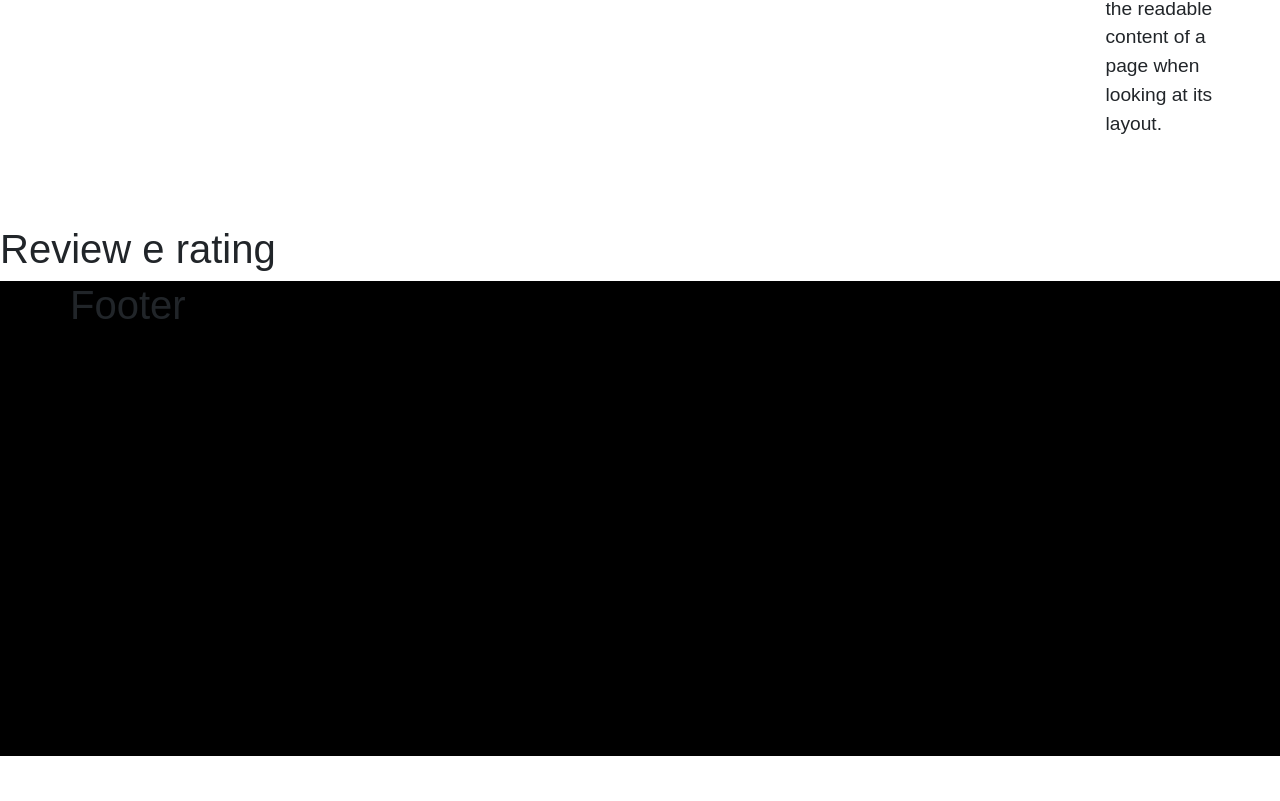
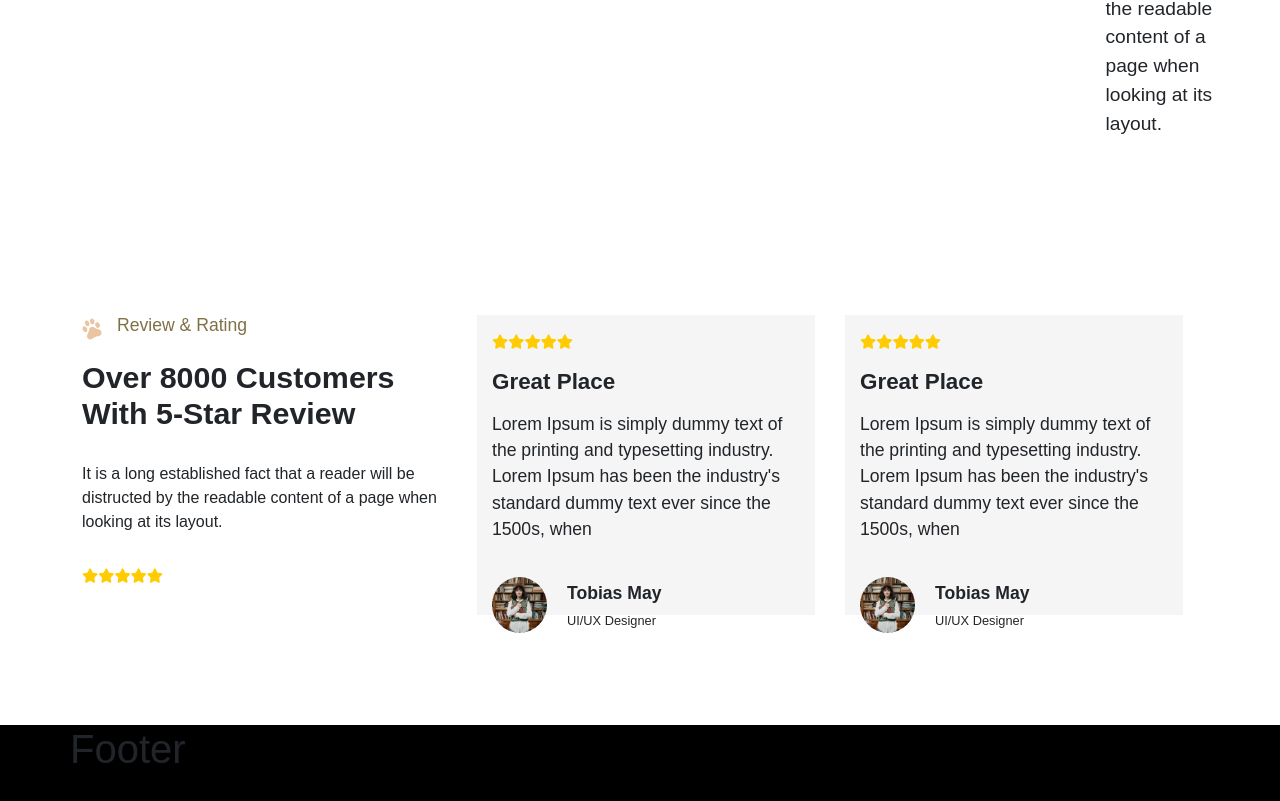
Before and after one commit to MarcoMazzilli/proj-html-vuejs, a Vue app: page / in a window 1280 px wide. Shown: the part 2826-3627 px from the top of the page. Before the commit the page ends 3582 px from the top, so only its background shows below. Built offline with nearby package versions, Linux system fonts and the light colour scheme; a small style sheet from the web is missing.

Commit message:
[Add] Review e rating section

```diff
--- a/src/components/MicroComponents/main-section/Review-e-rating.vue
+++ b/src/components/MicroComponents/main-section/Review-e-rating.vue
@@ -1,15 +1,186 @@
 <script>
+import { reviewRating } from '../../../data/dbMainSection';
 export default {
-
+    data(){
+      return{
+        reviewRating
+      }
+    },
+    methods:{
+      getImage(img){
+        return new URL(img, import.meta.url).href;
+      }
+    }
 }
 
 </script>
 
 <template>
-  <h1>Review e rating</h1>
+  <section class="review-rating">
+    <div class="container">
+      <div class="row">
+
+        <div class="col col-4 left">
+
+          <div class="section-name">
+            <img src="../../../assets/main-img/chooseUsSection-img/dog-icon.png" alt="dog icon">
+            <h5>Review & Rating</h5>
+          </div>
+
+          <div class="section-description">
+            <h2>{{ reviewRating.sectionTitle}}</h2>
+            <p>{{ reviewRating.sectionDescription }}</p>
+          </div>
+
+          <div class="stars">
+            <i
+            v-for="star in reviewRating.sectionRating"
+            :key="star"
+            class="fa-solid fa-star"></i>
+          </div>
+
+
+
+        </div>
+
+        <div class="col col-8 right">
+
+          <div class="mm-card" v-for="(card,id) in reviewRating.cards" :key="id">
+
+            <div class="stars">
+              <i v-for="rate in card.rating" :key="rate" class="fa-solid fa-star"></i>
+            </div>
+
+            <div class="card-description">
+              <h6>{{ card.title }}</h6>
+              <p>{{ card.description }}</p>
+            </div>
+
+            <div class="card-user-information">
+              <div class="img-container">
+                <img :src="getImage(`../../../assets/main-img/review-rating-img/${card.userAvatar}.png`)" alt="Avatar">
+              </div>
+
+              <div class="description-container">
+                <span class="name">{{ card.userName }}</span>
+                <span class="job">{{ card.userJob }}</span>
+              </div>
+
+            </div>
+
+          </div>
+
+        </div>
+
+      </div>
+    </div>
+
+  </section>
 </template>
 
 <style lang="scss" scoped>
 @import '../../../scss/general/variables';
 
+.stars{
+  i{
+    font-size: .9rem;
+    color: $ratingStars;
+  }
+}
+
+.review-rating{
+  min-height: 500px;
+  padding-top: 90px;
+
+  .container{
+    .row{
+      margin: 0;
+
+      .col.left{
+
+        .section-name{
+          display: flex;
+          gap: 15px;
+          align-items: center;
+          margin-bottom: 15px;
+
+          img{
+            width: 20px;
+          }
+          h5{
+            font-size: 1.1rem;
+            font-weight: 500;
+            color: $brandSecondary ;
+          }
+        }
+        .section-description{
+          h2{
+            font-size: 1.9rem;
+            font-weight: 600;
+            margin-bottom: 30px;
+          }
+          p{
+            margin-bottom: 30px;
+          }
+        }
+
+      }
+      .col.right{
+        display: flex;
+
+        .mm-card{
+          width: 350px;
+          height: 300px;
+          background-color: $backgroundSecondary;
+          margin: 0 15px;
+          padding: 15px;
+
+          .stars{
+            margin-bottom: 15px;
+          }
+
+          .card-description{
+            margin-bottom: 30px;
+            h6{
+              font-size: 1.4rem;
+              font-weight: 600;
+              margin-bottom: 15px;
+            }
+            p{
+              font-size: 1.1rem;
+            }
+          }
+
+          .card-user-information{
+            display: flex;
+            align-items: center;
+            gap: 20px;
+            height: 65px;
+
+            img{
+              width: 55px;
+              border-radius: 50%;
+            }
+            .description-container{
+              height: 100%;
+              display: flex;
+              flex-direction: column;
+              justify-content: space-around;
+              padding: 5px 0;
+
+              span:first-child{
+                font-size: 1.1rem;
+                font-weight: 600;
+              }
+              span:last-child{
+                font-size: .8rem;
+              }
+            }
+          }
+        }
+      }
+    }
+  }
+}
+
 </style>
--- a/src/data/dbMainSection.js
+++ b/src/data/dbMainSection.js
@@ -70,4 +70,33 @@ const chooseUs = {
     ]
 }
 
-export {aboutUs,service,chooseUs}
+const reviewRating = {
+    sectionName :
+    'Review & Rating',
+    sectionTitle :
+    'Over 8000 Customers With 5-Star Review',
+    sectionDescription :
+    'It is a long established fact that a reader will be distructed by the readable content of a page when looking at its layout.',
+    sectionRating : 5,
+
+    cards : [
+        {
+            rating : 5,
+            title: 'Great Place',
+            description: "Lorem Ipsum is simply dummy text of the printing and typesetting industry. Lorem Ipsum has been the industry's standard dummy text ever since the 1500s, when",
+            userAvatar : 't1',
+            userName : "Tobias May",
+            userJob : "UI/UX Designer",
+        },
+        {
+            rating : 5,
+            title: 'Great Place',
+            description: "Lorem Ipsum is simply dummy text of the printing and typesetting industry. Lorem Ipsum has been the industry's standard dummy text ever since the 1500s, when",
+            userAvatar : 't1',
+            userName : "Tobias May",
+            userJob : "UI/UX Designer",
+        },
+    ]
+}
+
+export { aboutUs, service, chooseUs, reviewRating}
```
Also changed, not shown: src/assets/main-img/review-rating-img/dog-icon.png (added), src/assets/main-img/review-rating-img/t1.png (added).
